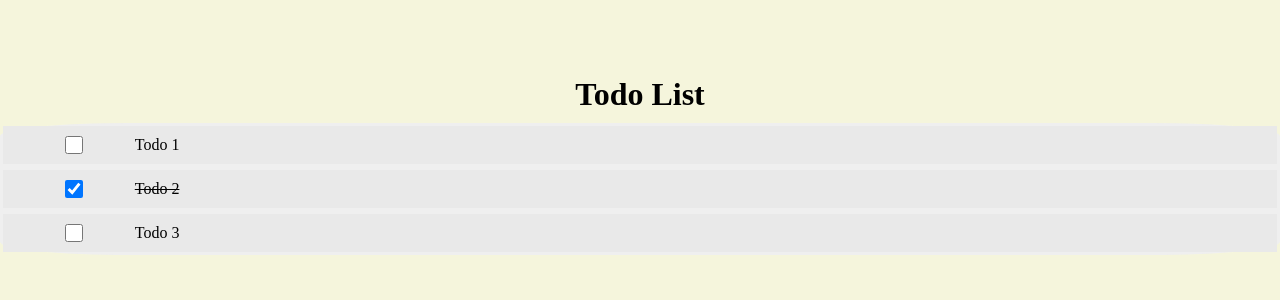
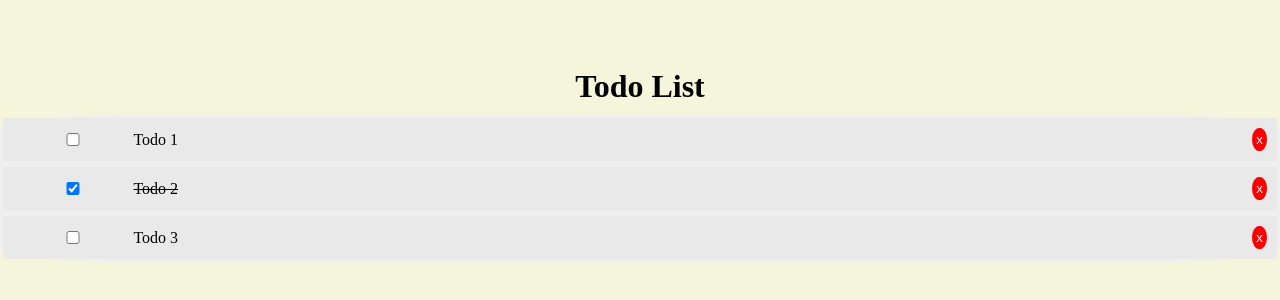
Before and after one commit to eliasfeijo/vue-todo-app, a Vue app: page / in a window 1280 px wide. Shown: the part 240-540 px from the top of the page. Built offline with nearby package versions, Linux system fonts and the light colour scheme.

Commit message:
Emitting deleteTodo event on button click

```diff
--- a/src/App.vue
+++ b/src/App.vue
@@ -1,7 +1,10 @@
 <template>
   <div id="app">
     <h1>Todo List</h1>
-    <TodoList v-bind:todos="todos" />
+    <TodoList
+      v-bind:todos="todos"
+      v-on:deleteTodo="deleteTodo"
+    />
   </div>
 </template>
 
@@ -34,6 +37,11 @@ export default {
       ],
     };
   },
+  methods: {
+    deleteTodo(id) {
+      this.todos = this.todos.filter(todo => todo.id !== id);
+    },
+  },
 };
 </script>
 
--- a/src/components/TodoItem.vue
+++ b/src/components/TodoItem.vue
@@ -2,6 +2,7 @@
   <div class="todo-item" v-bind:class="{'is-complete': todo.completed}">
     <input type="checkbox" v-bind:checked="todo.completed" @change="toggleCompleted">
     <p>{{ todo.title }}</p>
+    <button @click="$emit('deleteTodo', todo.id)">x</button>
   </div>
 </template>
 
@@ -23,6 +24,7 @@ export default {
     background: #e9e9e9;
     margin: 3px;
     padding: 10px;
+    align-items: center;
   }
   .todo-item > input[type="checkbox"] {
     flex-grow: 1;
@@ -34,4 +36,11 @@ export default {
   .todo-item.is-complete > p {
     text-decoration: line-through;
   }
+  .todo-item > button {
+    color: #fff;
+    background-color: #f00;
+    border-radius: 50%;
+    border: #f00;
+    padding: 4px;
+  }
 </style>
--- a/src/components/TodoList.vue
+++ b/src/components/TodoList.vue
@@ -4,6 +4,7 @@
         v-for="todo in todos"
         v-bind:key="todo.id"
         v-bind:todo="todo"
+        v-on:deleteTodo="$emit('deleteTodo', todo.id)"
       />
   </div>
 </template>
```
